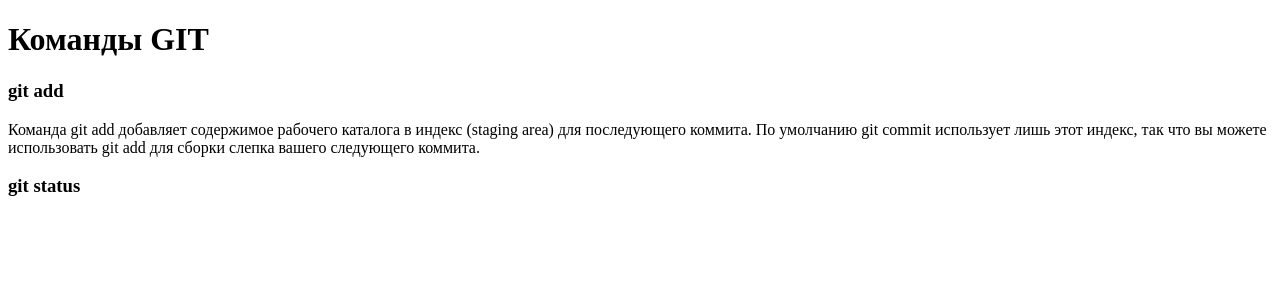
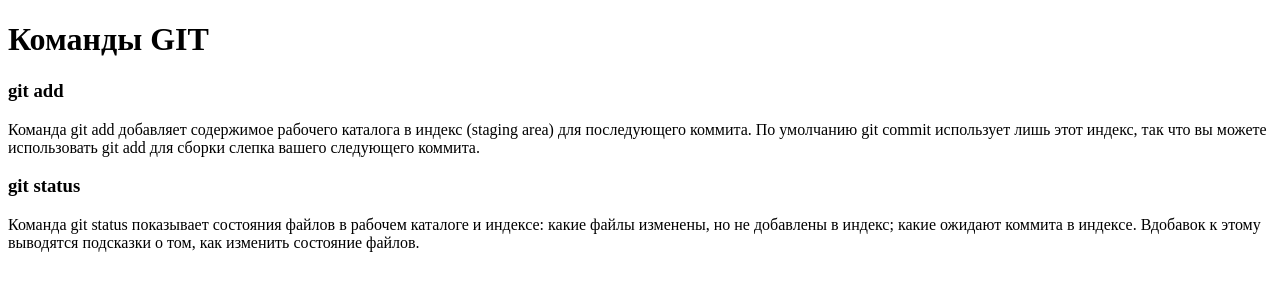
Before and after one commit to dariakarpenkouk/GIT, a plain HTML site: page index.html in a window 1280 px wide. Drawn offline with Linux system fonts and the light colour scheme.

Commit message:
add <p> for h3

```diff
--- a/index.html
+++ b/index.html
@@ -14,6 +14,9 @@
 </div>
 <div>
     <h3>git status</h3>
+    <p>
+        Команда git status показывает состояния файлов в рабочем каталоге и индексе: какие файлы изменены, но не добавлены в индекс; какие ожидают коммита в индексе. Вдобавок к этому выводятся подсказки о том, как изменить состояние файлов.
+    </p>
 </div>
 
 </body>
```
